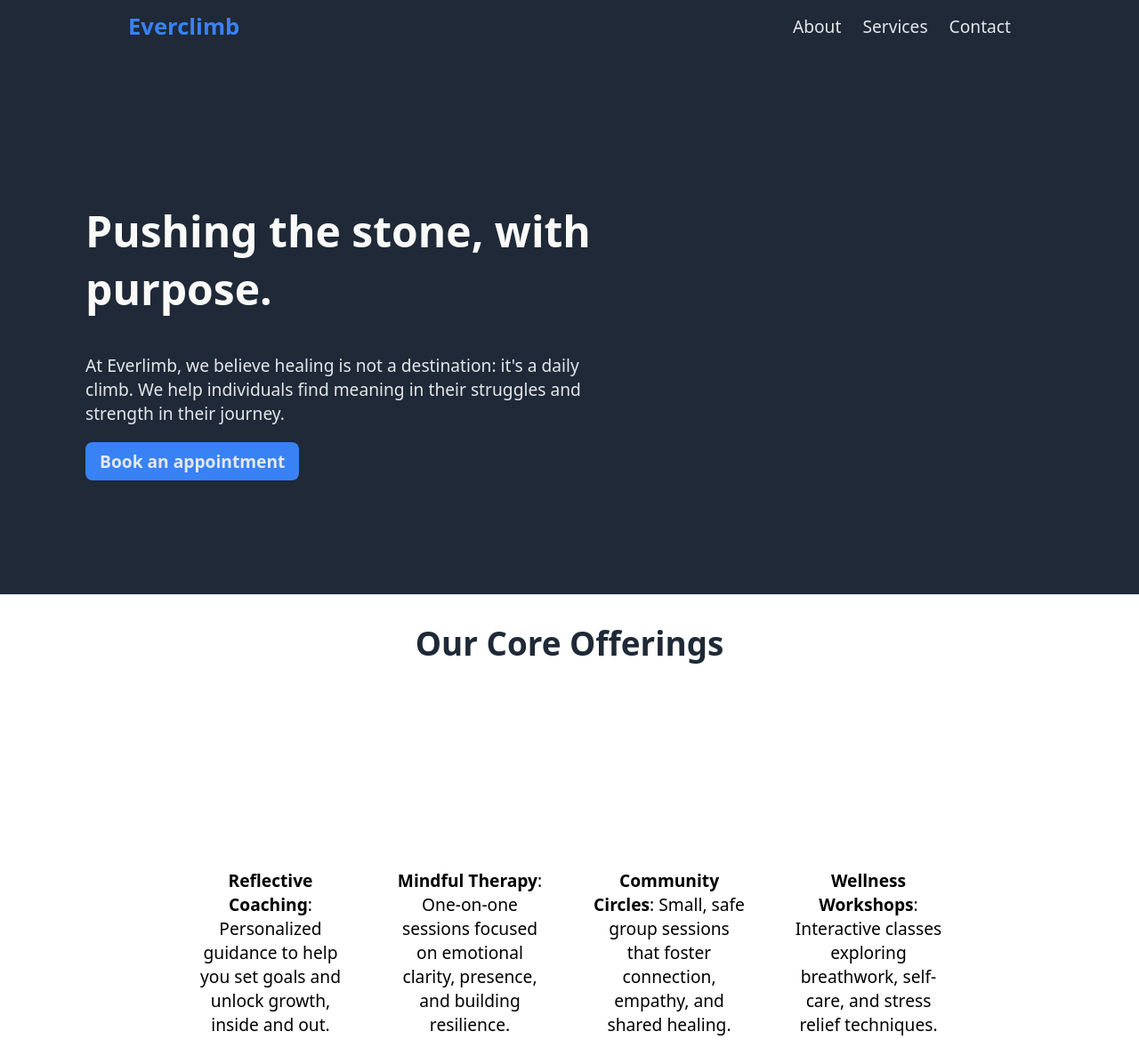
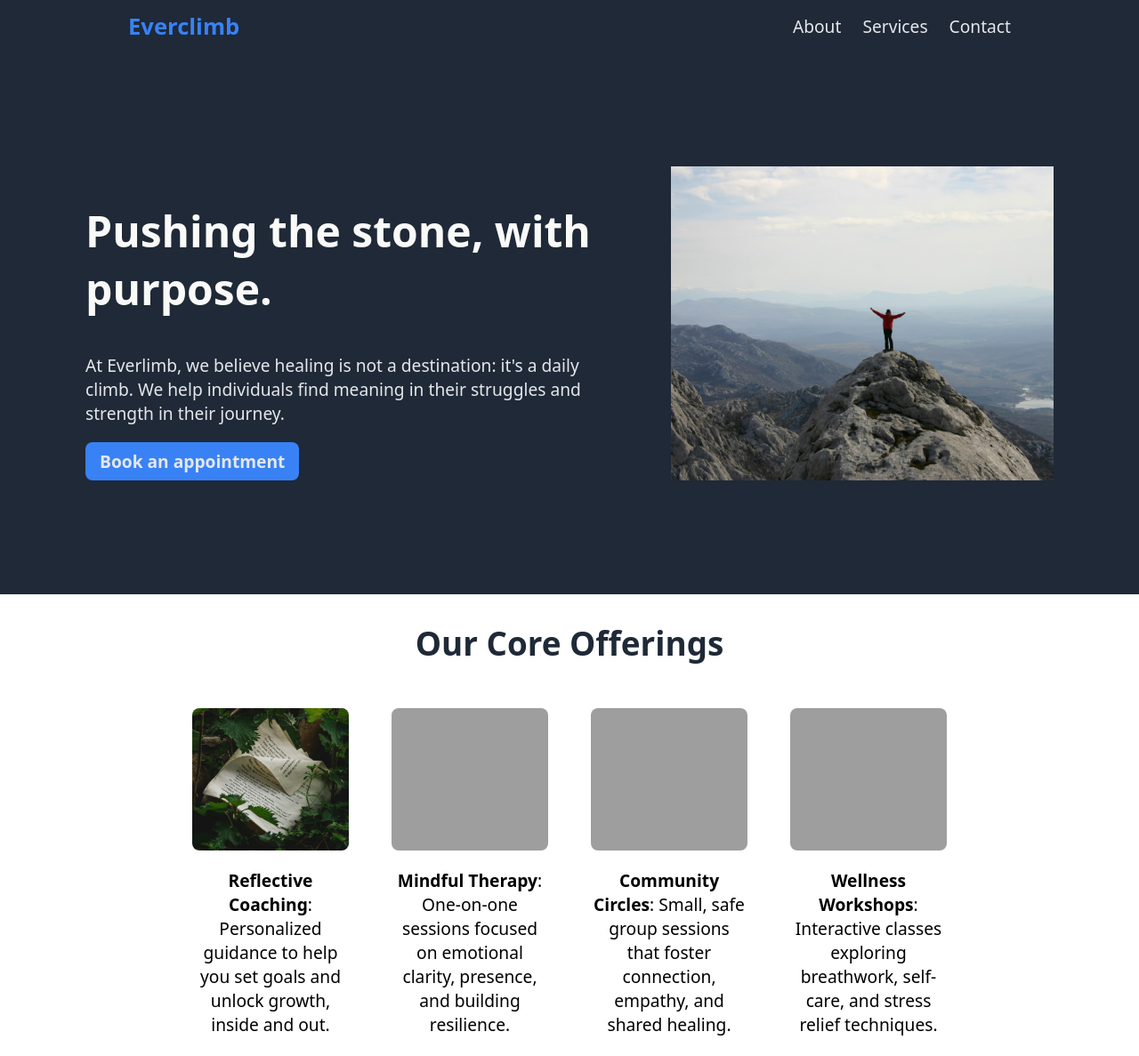
Before and after one commit to Micah-Pirikisi/Landing-Page-Practice----Odin-Projects, a plain HTML site: page index.html in a window 1280 px wide. Shown: the top 1187 px of the page at 89% size. Drawn offline with Linux system fonts and the light colour scheme; the site is published under a folder, as on GitHub Pages, so addresses that start at the root find nothing.

Commit message:
corrected links for background images

```diff
--- a/resources/css/style.css
+++ b/resources/css/style.css
@@ -60,7 +60,7 @@ nav a {
     width: 55rem;
     height: auto;
     background-color: grey;
-    background: url(/resources/imgs/roko-labrovic-k_2yK3NCLx0-unsplash.jpg) center center / cover no-repeat;
+    background: url(../imgs/roko-labrovic-k_2yK3NCLx0-unsplash.jpg) center center / cover no-repeat;
 }
 
 .hero-text h1 {
@@ -131,28 +131,28 @@ nav a {
 .img-placeholder1 {
     height: 10rem;
     width: 100%;
-    background: url(/resources/imgs/james-dant-b-ICQv4ankE-unsplash.jpg) center center / cover no-repeat;
+    background: url(../imgs/james-dant-b-ICQv4ankE-unsplash.jpg) center center / cover no-repeat;
     border-radius: 0.5rem;
 }
 
 .img-placeholder2 {
     height: 10rem;
     width: 100%;
-    background: url(/resources/imgs/maksim-shutov-H8vhhepiiaU-unsplash.jpg) center center / cover no-repeat;
+    background: url(../imgs/maksim-shutov-H8vhhepiiaU-unsplash.jpg) center center / cover no-repeat;
     border-radius: 0.5rem;
 }
 
 .img-placeholder3 {
     height: 10rem;
     width: 100%;
-    background: url(/resources/imgs/nguy-n-hi-p-XnghWOMDuQs-unsplash.jpg) center center / cover no-repeat;
+    background: url(../imgs/nguy-n-hi-p-XnghWOMDuQs-unsplash.jpg) center center / cover no-repeat;
     border-radius: 0.5rem;
 }
 
 .img-placeholder4 {
     height: 10rem;
     width: 100%;
-    background: url(/resources/imgs/anukrati-omar-5dhSpwJcgE8-unsplash.jpg) center center / cover no-repeat;
+    background: url(../imgs/anukrati-omar-5dhSpwJcgE8-unsplash.jpg) center center / cover no-repeat;
     border-radius: 0.5rem;
 }
 
```
